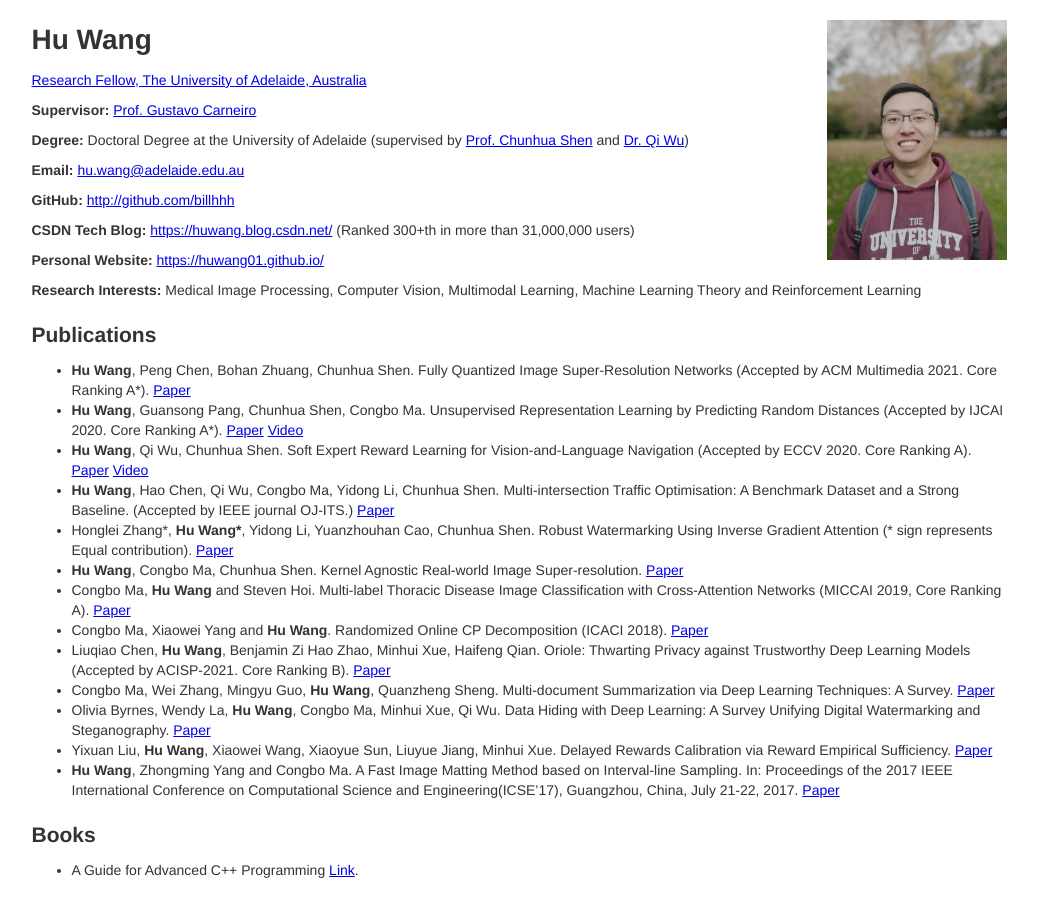
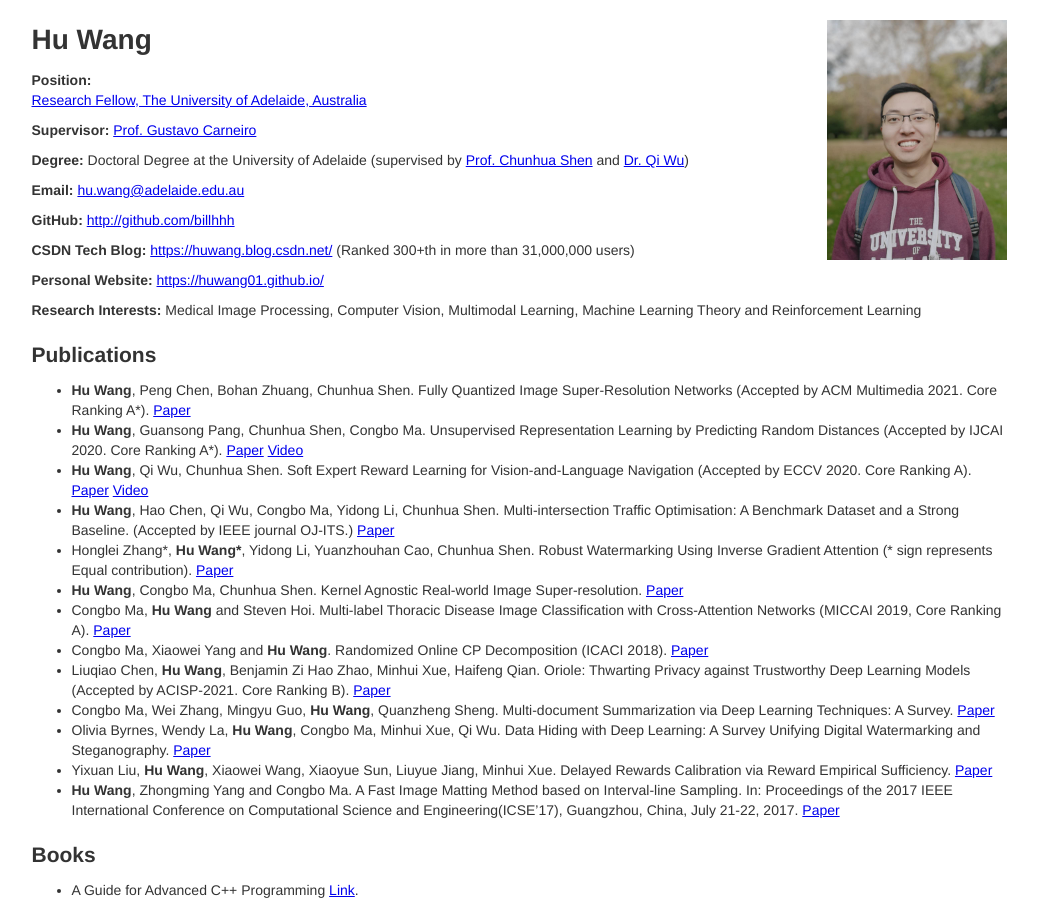
Before and after one commit to billhhh/whblog-omega, a Jekyll site: the page res/index.html, which Jekyll copies as it is, in a window 1280 px wide and 900 px high. Shown: the whole window, without its empty margins (121-1159 px from the left). Built offline with Jekyll 4.4.1, drawn with Linux system fonts in a browser that asks for light colours.

Commit message:
Update index.html

```diff
--- a/res/index.html
+++ b/res/index.html
@@ -12,6 +12,7 @@
     <main>
       <img src='./photo-huwang.jpeg' class="photo"/>
       <h1>Hu Wang</h1>
+      <strong>Position:</strong>
       <p><a href = "https://www.adelaide.edu.au/aiml/our-people#aiml-students">Research Fellow, The University of Adelaide, Australia</a></p>
       <p>
         <strong>Supervisor:</strong>
```
